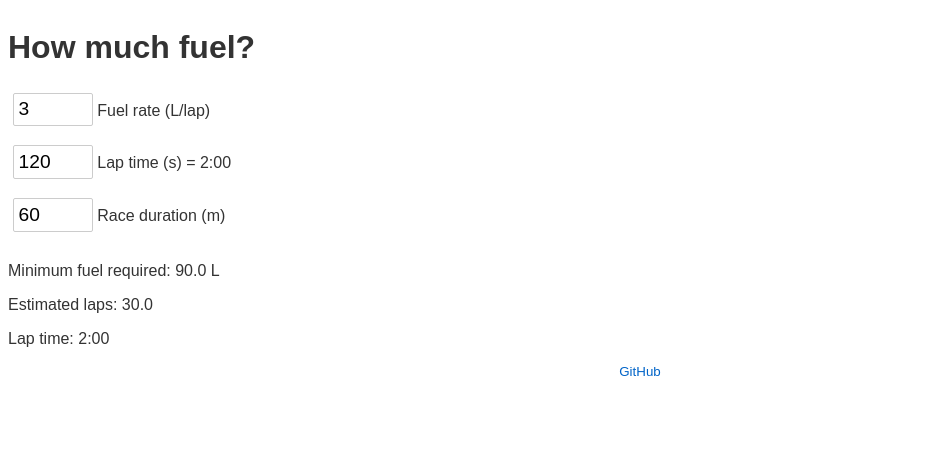
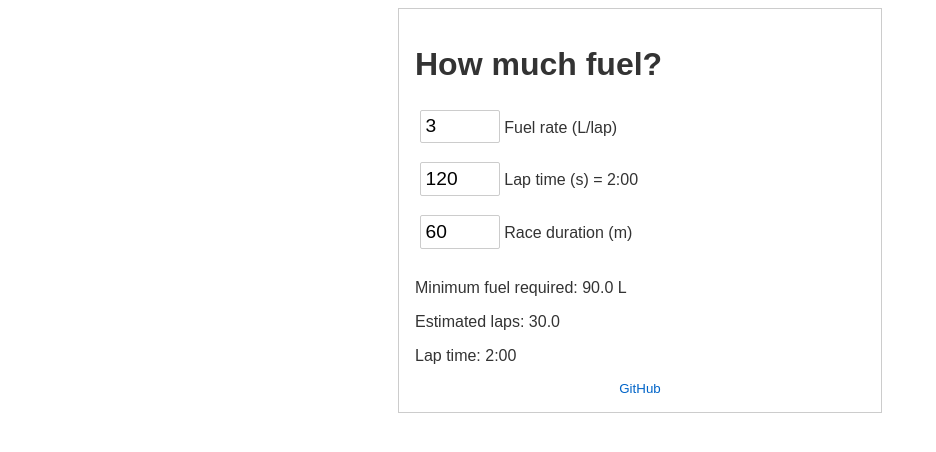
Before and after one commit to andygock/how-much-fuel, a Svelte app: page / in a window 1280 px wide. Shown: the top 452 px of the page, without its empty margins (0-936 px from the left). Built offline with nearby package versions, Linux system fonts and the light colour scheme.

Commit message:
Centre the app

```diff
--- a/src/App.svelte
+++ b/src/App.svelte
@@ -64,8 +64,8 @@
 </script>
 
 <main>
+  <div class="container">
     <h1>How much fuel?</h1>
-
     <label
       ><input
         type="number"
@@ -104,12 +104,21 @@
     <div class="footer">
       <a href="https://github.com/andygock/how-much-fuel">GitHub</a>
     </div>
+  </div>
 </main>
 
 <style>
   main {
     font-family: sans-serif;
     color: #333;
+    display: flex;
+    justify-content: center;
+  }
+  .container {
+    border: solid 1px #ccc;
+    padding: 1rem;
+    width: 450px;
+    background-color: white;
   }
   label {
     display: block;
```
Lines whose indentation alone changed are shown as unchanged.
